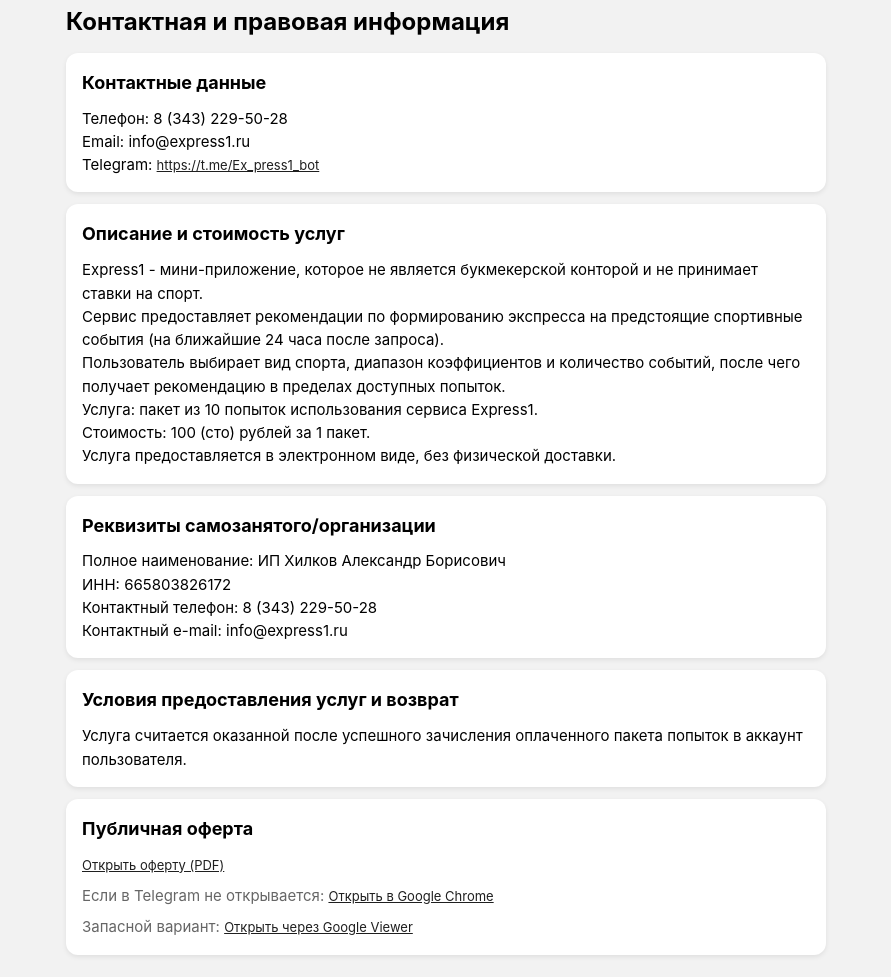
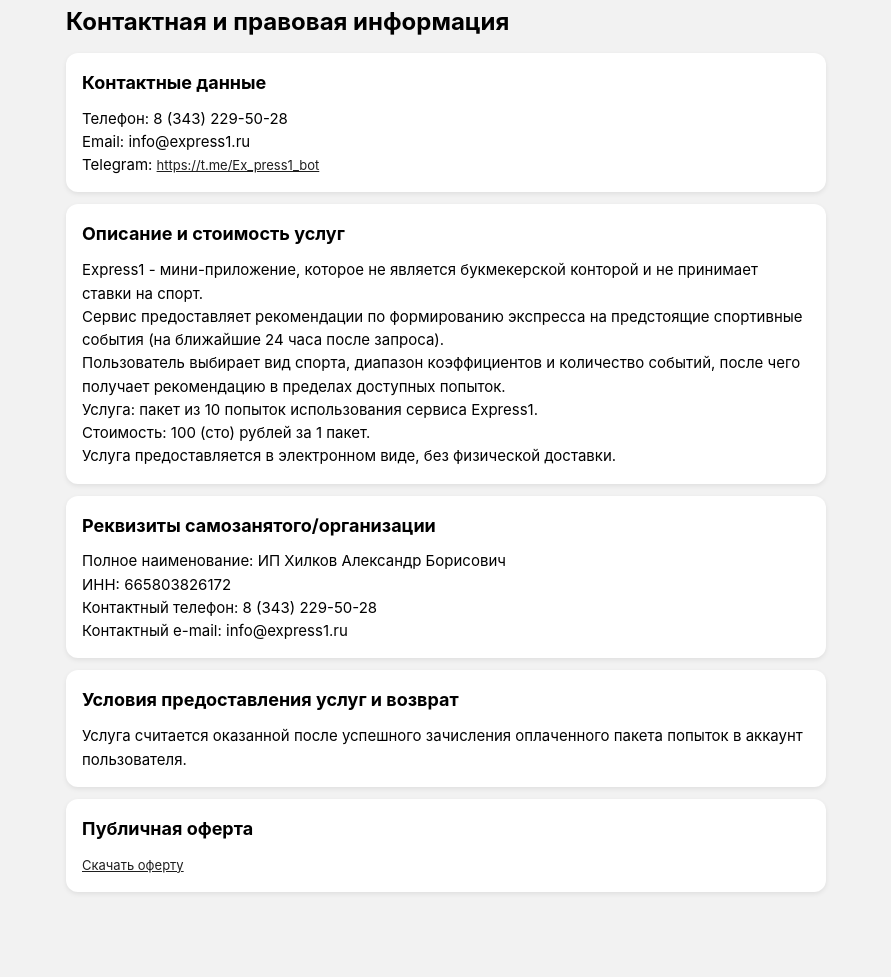
Before and after one commit to GeorgeLapp/Express_final, a website: page Express1/public/legal.html in a window 1280 px wide. Shown: the part 125-1102 px from the top of the page, without its empty margins (194-1085 px from the left). After the commit the page ends 1039 px from the top, so only its background shows below. Drawn offline with Linux system fonts and the light colour scheme.

Commit message:
визуальные фиксы

```diff
--- a/Express1/public/legal.html
+++ b/Express1/public/legal.html
@@ -50,9 +50,7 @@
 
             <section class="legal-section">
                 <h2>Публичная оферта</h2>
-                <p><a id="offer-download-link" class="legal-link" href="./docs/oferta_665803826172.pdf" rel="noopener">Открыть оферту (PDF)</a></p>
-                <p class="legal-note">Если в Telegram не открывается: <a id="offer-open-chrome-link" class="legal-link" href="./docs/oferta_665803826172.pdf" rel="noopener">Открыть в Google Chrome</a></p>
-                <p class="legal-note">Запасной вариант: <a id="offer-open-google-viewer-link" class="legal-link" href="https://docs.google.com/gview?embedded=1&url=https%3A%2F%2Fexpress1.ru%2Fdocs%2Foferta_665803826172.pdf" target="_blank" rel="noopener">Открыть через Google Viewer</a></p>
+                <p><a id="offer-open-google-viewer-link" class="legal-link" href="https://docs.google.com/gview?embedded=1&url=https%3A%2F%2Fexpress1.ru%2Fdocs%2Foferta_665803826172.pdf" target="_blank" rel="noopener">Скачать оферту</a></p>
             </section>
         </main>
     </div>
```
